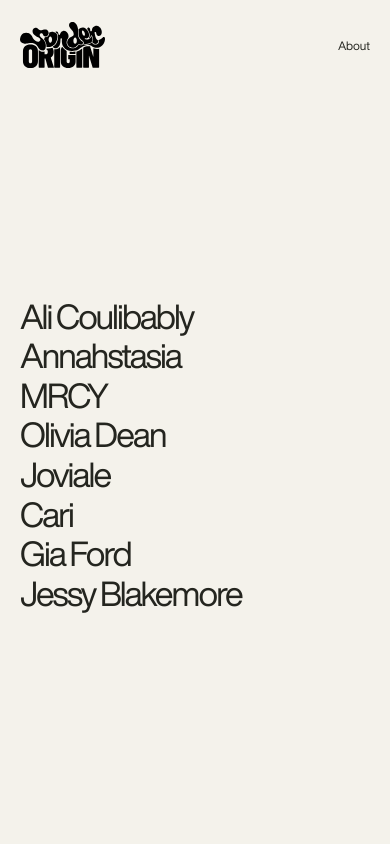
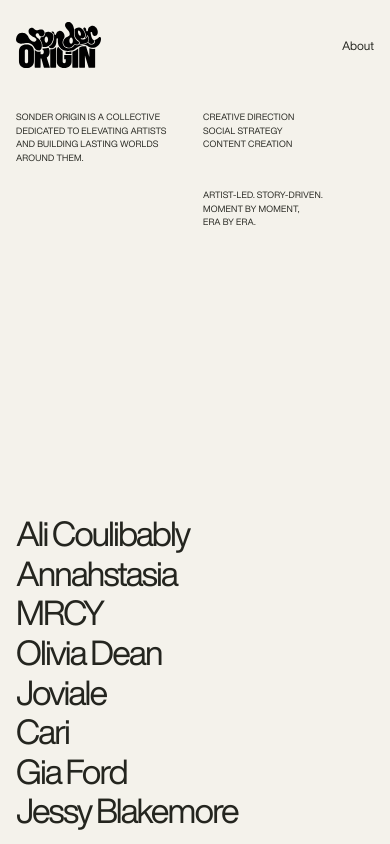
Before and after one commit to hollymillea/SonderOrigin, a Next.js app: page / in a window 390 px wide. Shown: the top 844 px of the page. Built offline with nearby package versions, Linux system fonts and the light colour scheme.

Commit message:
Different slignement

```diff
--- a/src/app/globals.css
+++ b/src/app/globals.css
@@ -10,7 +10,7 @@
   --header-background: null;
   --header-foreground: null;
   --header-border: transparent;
-  --page-padding: clamp(20px, 3.4vw, 64px);
+  --page-padding: clamp(16px, 1.5vw, 28px);
 
   --space-2: 8px;
   --space-3: 12px;
--- a/src/components/Hero.js
+++ b/src/components/Hero.js
@@ -25,6 +25,15 @@
       <h1 className={styles.heading}>Selected artists</h1>
 
       <div className={styles.roster}>
+        <p className={`${styles.microText} ${styles.intro}`}>
+          Sonder Origin is a collective dedicated to elevating artists and building lasting worlds around them.
+        </p>
+        <p className={`${styles.microText} ${styles.services}`}>
+          Creative direction<br />Social strategy<br />Content creation
+        </p>
+        <p className={`${styles.microText} ${styles.note}`}>
+          Artist-led. Story-driven.<br />Moment by moment,<br />era by era.
+        </p>
         <ol className={`${styles.artists} ${active !== null ? styles.hasActive : ""}`}>
           {artists.map((artist, index) => (
             <li key={artist.name}>
--- a/src/components/Hero.module.css
+++ b/src/components/Hero.module.css
@@ -1,5 +1,5 @@
 .section {
-  padding: 0 var(--page-padding);
+  padding: 0 var(--page-padding) var(--page-padding);
   min-height: calc(100svh - var(--header-height));
   display: flex;
   flex-direction: column;
@@ -19,14 +19,28 @@
 
 .roster {
   display: grid;
-  grid-template-columns: 1.25fr 1fr;
-  align-items: center;
-  gap: 6%;
+  grid-template-columns: repeat(12, minmax(0, 1fr));
+  grid-template-rows: auto minmax(32px, 1fr) auto;
+  column-gap: clamp(12px, 1.5vw, 28px);
   flex: 1;
-  padding: 40px 0 80px;
+  padding-top: 28px;
 }
 
+.microText {
+  grid-row: 1;
+  font-size: 11px;
+  line-height: 1.5;
+  letter-spacing: 0.025em;
+  text-transform: uppercase;
+}
+.intro { grid-column: 1 / span 3; max-width: 270px; }
+.services { grid-column: 7 / span 2; }
+.note { grid-column: 10 / -1; grid-row: 2; align-self: center; max-width: 220px; padding: 24px 0; }
+
 .artists {
+  grid-column: 1 / span 7;
+  grid-row: 3;
+  align-self: end;
   list-style: none;
   position: relative;
   z-index: 2;
@@ -44,6 +58,7 @@
   padding: 2px 0;
   transition: color 200ms ease;
 }
+.artists li:last-child .artist { padding-bottom: 0; }
 
 .name {
   display: block;
@@ -57,7 +72,12 @@
 .hasActive .active { color: var(--foreground); }
 .artist:focus-visible { outline: 1px solid currentColor; outline-offset: 4px; }
 
-.preview { min-width: 0; padding-right: 5%; }
+.preview {
+  grid-column: 9 / -1;
+  grid-row: 3;
+  align-self: end;
+  min-width: 0;
+}
 .imageFrame { position: relative; aspect-ratio: 1; }
 .portrait {
   position: absolute;
@@ -72,17 +92,21 @@
 }
 .visible { opacity: 1; transform: translateY(0) scale(1); }
 
-@media (min-width: 1600px) {
-  .roster { grid-template-columns: 1.2fr 1fr; gap: 10%; }
-  .preview { max-width: 620px; }
-}
-
 @media (max-width: 760px) {
-  .roster { gap: 32px; grid-template-columns: 1fr; padding: 32px 0 56px; align-content: center; }
+  .roster {
+    grid-template-columns: repeat(4, minmax(0, 1fr));
+    grid-template-rows: auto auto minmax(140px, 1fr) auto;
+    gap: 24px 16px;
+    padding-top: 20px;
+  }
+  .microText { font-size: 9px; line-height: 1.5; }
+  .intro { grid-column: 1 / span 2; }
+  .services { grid-column: 3 / -1; }
+  .note { grid-column: 3 / -1; grid-row: 2; padding: 0; }
+  .artists { grid-column: 1 / -1; grid-row: 4; }
   .name { font-size: clamp(34px, 8.8vw, 64px); line-height: 0.98; }
   .artist { padding: 3px 0; }
-  .preview { display: none; width: min(76%, 360px); margin-left: auto; padding-right: 0; }
-  .previewActive { display: block; }
+  .preview { grid-column: 3 / -1; grid-row: 3; width: 100%; max-width: 220px; justify-self: end; }
 }
 
 @media (prefers-reduced-motion: reduce) {
```
